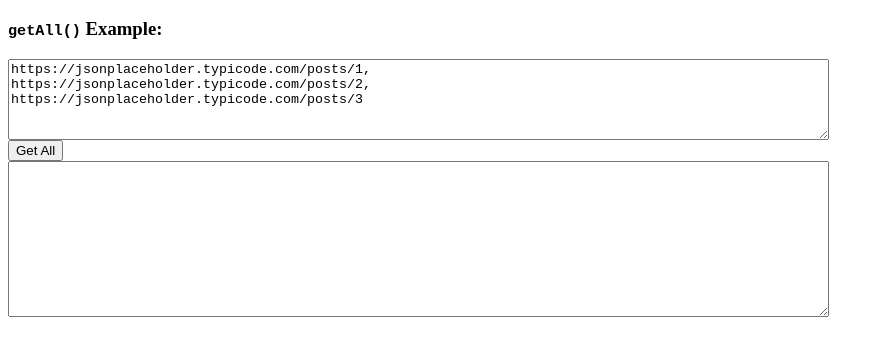
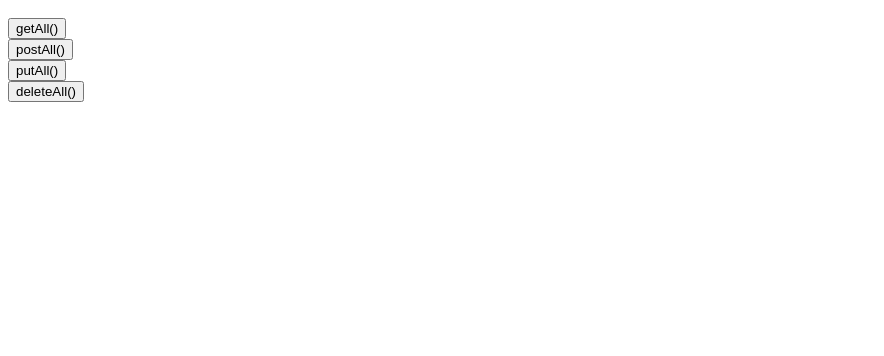
Before and after one commit to ultrasonicsoft/frest.js, a plain HTML site: page index.html in a window 1280 px wide. Shown: the part 48-404 px from the top of the page, without its empty margins (0-884 px from the left). Drawn offline with Linux system fonts and the light colour scheme.

Commit message:
CRUD requests done

```diff
--- a/index.html
+++ b/index.html
@@ -3,18 +3,88 @@
 <head>
     <script src="src/frest.js"></script>
     <script>
+
+
         function getAll() {
-            let urls = document.getElementById('allUrls').textContent;
-            urls = urls.split(',');
-            console.log(urls);
+            let urls = ['https://jsonplaceholder.typicode.com/posts/1',
+                'https://jsonplaceholder.typicode.com/posts/2',
+                'https://jsonplaceholder.typicode.com/posts/3']
             let result = frest.getAll(urls);
             result.then(response => {
                 console.log('frest response...');
-                console.log(response);
-                let getAllResult = document.getElementById('getAllResult');
-                getAllResult.textContent = JSON.stringify(response, null, 4);
+                console.log(JSON.stringify(response, null, 4));
             });
         }
+
+        function postAll() {
+            let putRequestData = [
+                {
+                    url: 'https://jsonplaceholder.typicode.com/posts',
+                    data: {
+                        "userId": 1,
+                        "id": 1,
+                        "title": "sunt aut facere repellat provident occaecati excepturi optio reprehenderit",
+                        "body": "quia et suscipit\nsuscipit recusandae consequuntur expedita et cum\nreprehenderit molestiae ut ut quas totam\nnostrum rerum est autem sunt rem eveniet architecto"
+                    }
+                },
+                {
+                    url: 'https://jsonplaceholder.typicode.com/posts',
+                    data: {
+                        "userId": 2,
+                        "id": 2,
+                        "title": "sunt aut facere repellat provident occaecati excepturi optio reprehenderit",
+                        "body": "quia et suscipit\nsuscipit recusandae consequuntur expedita et cum\nreprehenderit molestiae ut ut quas totam\nnostrum rerum est autem sunt rem eveniet architecto"
+                    }
+                },
+            ];
+
+            let result = frest.postAll(putRequestData);
+            result.then(response => {
+                console.log('postAll response...');
+                console.log(JSON.stringify(response, null, 4));
+            });
+        }
+
+        function putAll() {
+            let putRequestData = [
+                {
+                    url: 'https://jsonplaceholder.typicode.com/posts/1',
+                    data: {
+                        "userId": 1,
+                        "id": 1,
+                        "title": "updated-sunt aut facere repellat provident occaecati excepturi optio reprehenderit",
+                        "body": "quia et suscipit\nsuscipit recusandae consequuntur expedita et cum\nreprehenderit molestiae ut ut quas totam\nnostrum rerum est autem sunt rem eveniet architecto"
+                    }
+                },
+                {
+                    url: 'https://jsonplaceholder.typicode.com/posts/2',
+                    data: {
+                        "userId": 2,
+                        "id": 2,
+                        "title": "updated-sunt aut facere repellat provident occaecati excepturi optio reprehenderit",
+                        "body": "quia et suscipit\nsuscipit recusandae consequuntur expedita et cum\nreprehenderit molestiae ut ut quas totam\nnostrum rerum est autem sunt rem eveniet architecto"
+                    }
+                },
+            ];
+
+            let result = frest.putAll(putRequestData);
+            result.then(response => {
+                console.log('putAlll response...');
+                console.log(JSON.stringify(response, null, 4));
+            });
+        }
+
+        function deleteAll() {
+            let urls = ['https://jsonplaceholder.typicode.com/posts/1',
+                'https://jsonplaceholder.typicode.com/posts/2',
+                'https://jsonplaceholder.typicode.com/posts/3']
+            let result = frest.deleteAll(urls);
+            result.then(response => {
+                console.log('deleteAll response...');
+                console.log(JSON.stringify(response, null, 4));
+            });
+        }
+
         function start() {
             var urls = ['https://jsonplaceholder.typicode.com/posts/1',
                 'https://jsonplaceholder.typicode.com/posts/2',
@@ -48,20 +118,20 @@
 
 <body>
     <h1>Facade REST Library</h1>
+    <div>
+        <button onclick="getAll()">getAll()</button>
+    </div>
 
     <div>
-        <h3>
-            <code>getAll()</code> Example:</h3>
-        <textarea name="allUrls" id="allUrls" cols="100" rows="5">https://jsonplaceholder.typicode.com/posts/1,
-https://jsonplaceholder.typicode.com/posts/2,
-https://jsonplaceholder.typicode.com/posts/3
-        </textarea>
-        <div>
-            <button id="btnGetAll" onclick="getAll()">Get All</button>
-        </div>
-        <div>
-            <textarea name="getAllResult" id="getAllResult" cols="100" rows="10"></textarea>
-        </div>
+        <button onclick="postAll()">postAll()</button>
+    </div>
+
+    <div>
+        <button onclick="putAll()">putAll()</button>
+    </div>
+
+    <div>
+        <button onclick="deleteAll()">deleteAll()</button>
     </div>
 </body>
 
--- a/src/frest.js
+++ b/src/frest.js
@@ -8,6 +8,45 @@ const frest = {
         });
         return Promise.all(allPromises).then(responses => Promise.all(responses.map(r => r.json())));
     },
+
+    postAll: function (requests) {
+        let allPromises = [];
+        for (let index = 0; index < requests.length; index++) {
+            const currentRequest = requests[index];
+            let currentResult = fetch(currentRequest.url, {
+                method: 'POST',
+                body: currentRequest.data
+            })
+            allPromises.push(currentResult);
+        }
+        return Promise.all(allPromises).then(responses => Promise.all(responses.map(r => r.json())));
+    },
+
+    putAll: function (requests) {
+        let allPromises = [];
+        for (let index = 0; index < requests.length; index++) {
+            const currentRequest = requests[index];
+            let currentResult = fetch(currentRequest.url, {
+                method: 'PUT',
+                body: currentRequest.data
+            })
+            allPromises.push(currentResult);
+        }
+        return Promise.all(allPromises).then(responses => Promise.all(responses.map(r => r.json())));
+    },
+
+    deleteAll: function (requests) {
+        let allPromises = [];
+        for (let index = 0; index < requests.length; index++) {
+            const currentRequest = requests[index];
+            let currentResult = fetch(currentRequest, {
+                method: 'DELETE'
+            })
+            allPromises.push(currentResult);
+        }
+        return Promise.all(allPromises).then(responses => Promise.all(responses.map(r => r.status)));
+    },
+
     getSingle: function (url) {
         return fetch(url).then(response => response.json());
     },
```
